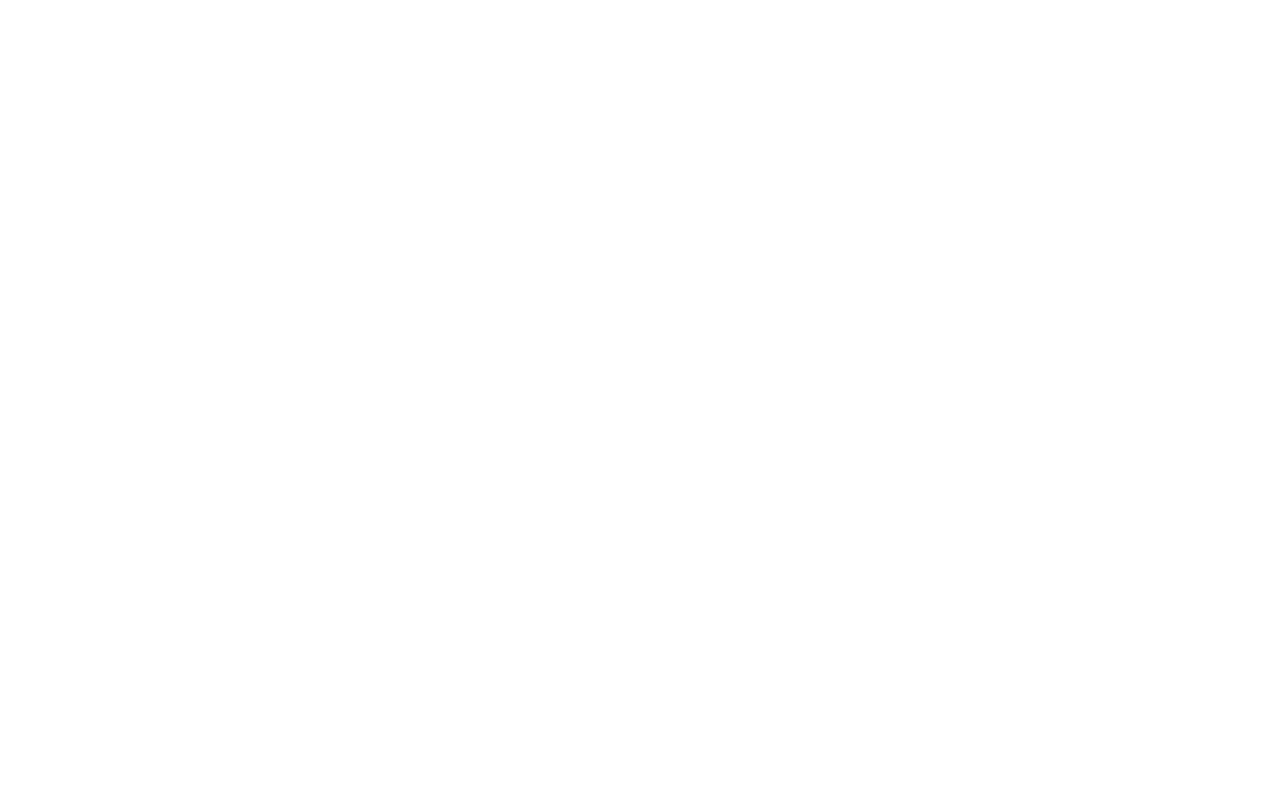
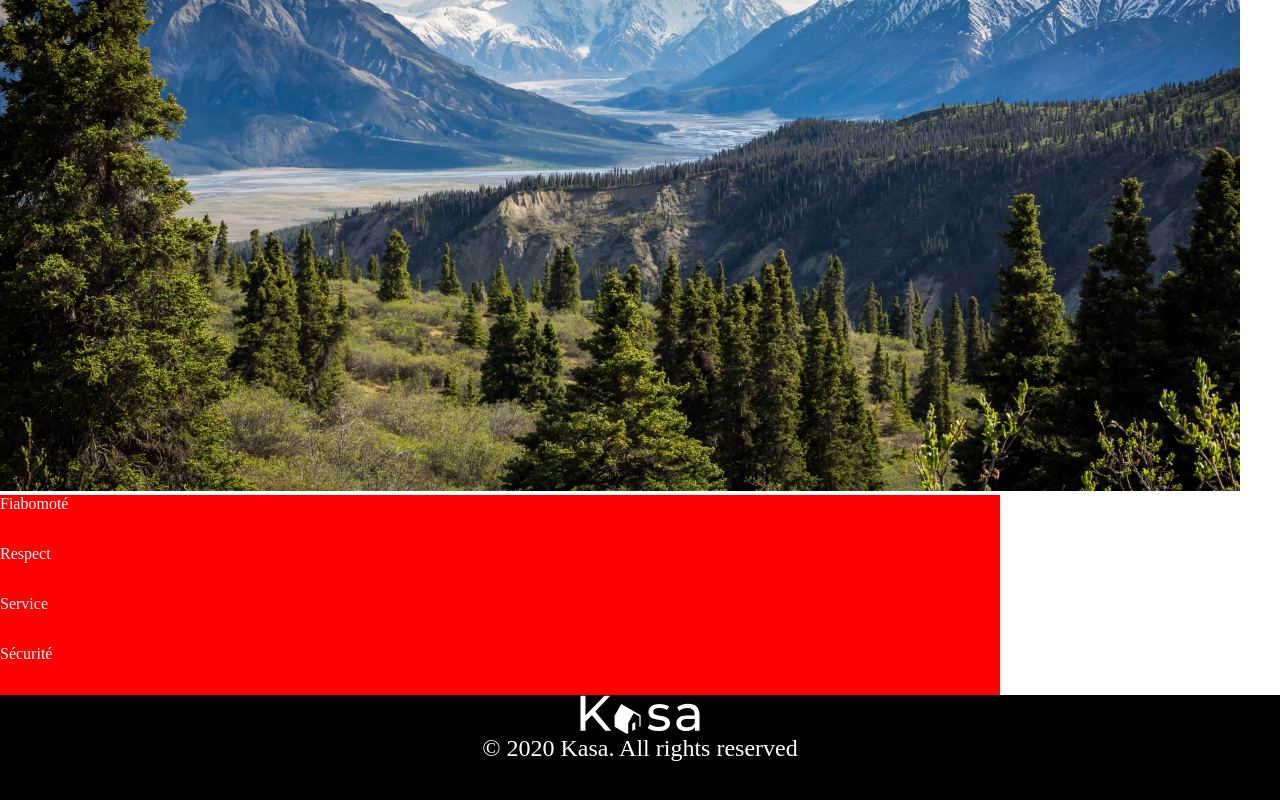
Before and after one commit to Harakt/projet8-kasa, a React (Vite) app: page /propos in a window 1280 px wide. Shown: the part 408-1208 px from the top of the page. Before the commit the page ends 800 px from the top, so only its background shows below. Built offline with nearby package versions, Linux system fonts and the light colour scheme.

Commit message:
Ajout componant dropdown

```diff
--- /dev/null
+++ b/src/components/Dropdown/dropdown.jsx
@@ -0,0 +1,21 @@
+import { useState } from 'react'
+import './dropdown.scss'
+
+function Dropdown({ title, text }) {
+  const [visible, setVisible] = useState(false)
+  const handleClick = () => {
+    setVisible(!visible)
+    console.log(visible)
+  }
+
+  return (
+    <div>
+      <div className="dropdownButton" onClick={handleClick}>
+        {title}
+      </div>
+      {visible && <div className="dropdownText">{text}</div>}
+    </div>
+  )
+}
+
+export default Dropdown
--- /dev/null
+++ b/src/components/Dropdown/dropdown.scss
@@ -0,0 +1,12 @@
+.dropdownButton {
+  height: 50px;
+  width: 1000px;
+  background-color: red;
+  color: white;
+}
+
+.dropdownText {
+  background-color: lightgray;
+  height: 50px;
+  width: 1000px;
+}
--- a/src/main.jsx
+++ b/src/main.jsx
@@ -2,7 +2,7 @@
 import ReactDOM from 'react-dom/client'
 import { BrowserRouter as Router, Routes, Route } from 'react-router-dom'
 import Accueil from './pages/Accueil/accueil'
-import Propos from './pages/Propos'
+import Propos from './pages/Propos/propos'
 import Header from './components/Header/header'
 import Fiche from './pages/Fiche/fiche'
 import Error from './components/Error/error'
--- a/src/pages/Propos/index.jsx
+++ /dev/null
@@ -1,9 +0,0 @@
-function Propos() {
-  return (
-    <div>
-      <h1> Propos Kasa</h1>
-    </div>
-  )
-}
-
-export default Propos
--- /dev/null
+++ b/src/pages/Propos/propos.jsx
@@ -0,0 +1,15 @@
+import Dropdown from '../../components/Dropdown/dropdown'
+
+function Propos() {
+  return (
+    <div>
+      <img src="./src/assets/Image source 2.png" alt="" />
+      <Dropdown title={'Fiabomoté'} text={'logement.title'} />
+      <Dropdown title={'Respect'} text={'logement.title'} />
+      <Dropdown title={'Service'} text={'logement.title'} />
+      <Dropdown title={'Sécurité'} text={'logement.title'} />
+    </div>
+  )
+}
+
+export default Propos
```
Also changed, not shown: src/assets/Image source 1.png (added), src/assets/Image source 2.png (added).
